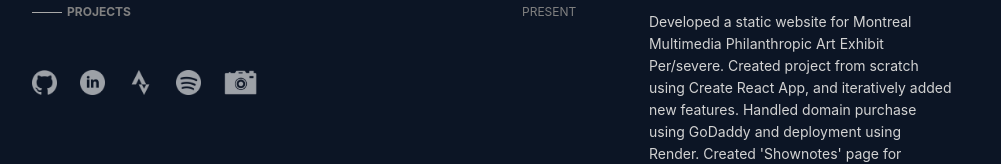
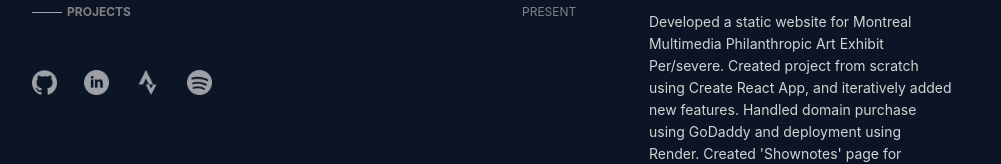
Before and after one commit to lilygostovic/lg-portfolio, a React (Create React App) app: page / in a window 1280 px wide. Shown: the part 601-765 px from the top of the page, without its empty margins (138-1139 px from the left). Built offline with nearby package versions, Linux system fonts and the light colour scheme.

Commit message:
Remove photography link from Socials

```diff
--- a/src/components/Socials.tsx
+++ b/src/components/Socials.tsx
@@ -1,14 +1,8 @@
-import {
-  cameraIcon,
-  githubIcon,
-  linkedinIcon,
-  spotifyIcon,
-  stravaIcon,
-} from '../images';
-import { StyledDiv } from './common';
+import { githubIcon, linkedinIcon, spotifyIcon, stravaIcon } from "../images";
+import { StyledDiv } from "./common";
 
 export const Socials = () => (
-  <StyledDiv width="225px" display="flex" justifyContent="space-between">
+  <StyledDiv width="180px" display="flex" justifyContent="space-between">
     <a href="https://github.com/lilygostovic" rel="noreferrer" target="_blank">
       <img
         src={githubIcon}
@@ -53,17 +47,5 @@ export const Socials = () => (
         style={{ filter: "invert(100%) opacity(60%)" }}
       />
     </a>
-    <a
-      href="https://photography.lilygostovic.com"
-      rel="noreferrer"
-      target="_blank"
-    >
-      <img
-        src={cameraIcon}
-        alt="link to photography website"
-        height="25px"
-        style={{ filter: "invert(100%) opacity(60%)" }}
-      />
-    </a>
   </StyledDiv>
 );
```
